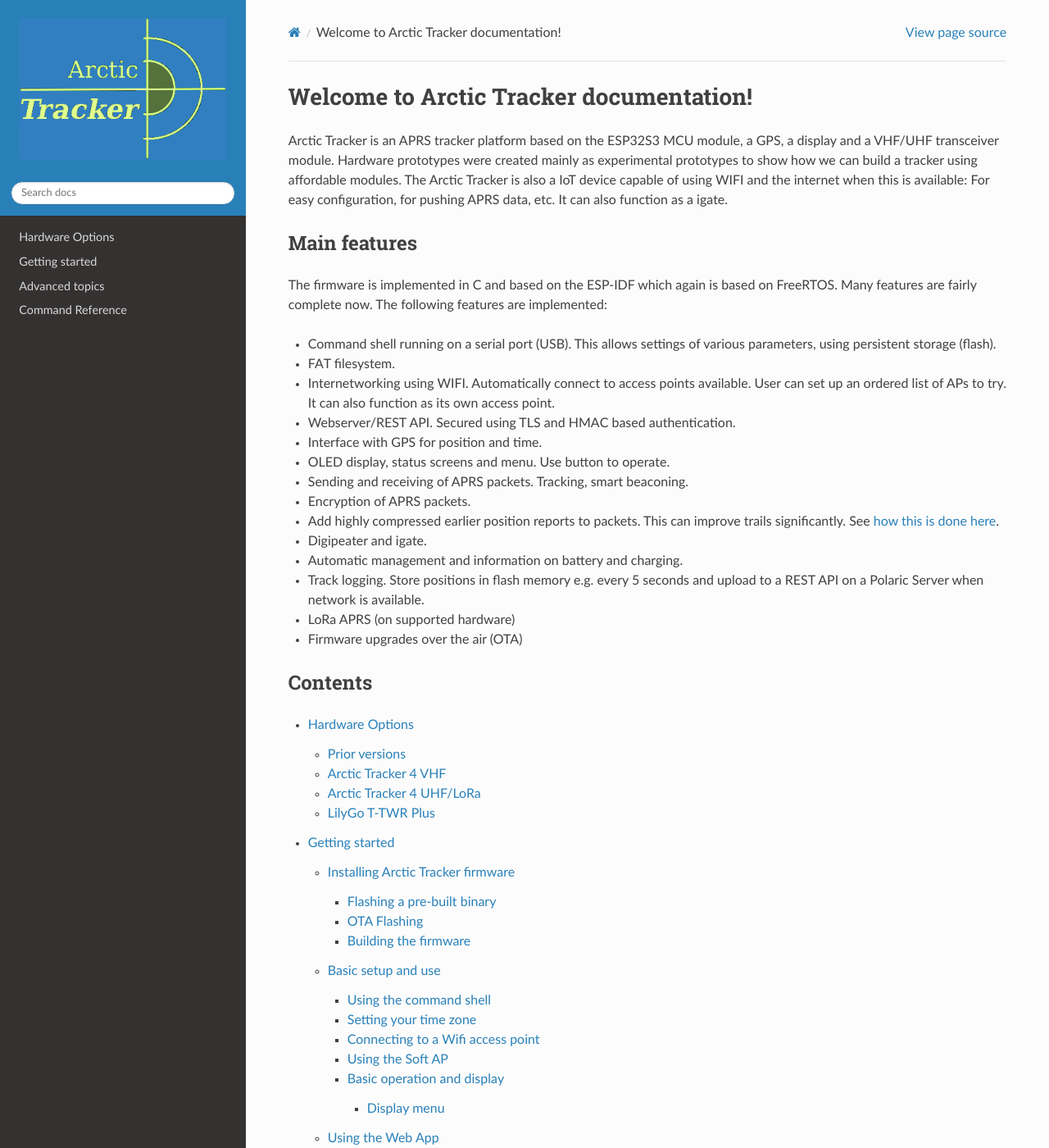
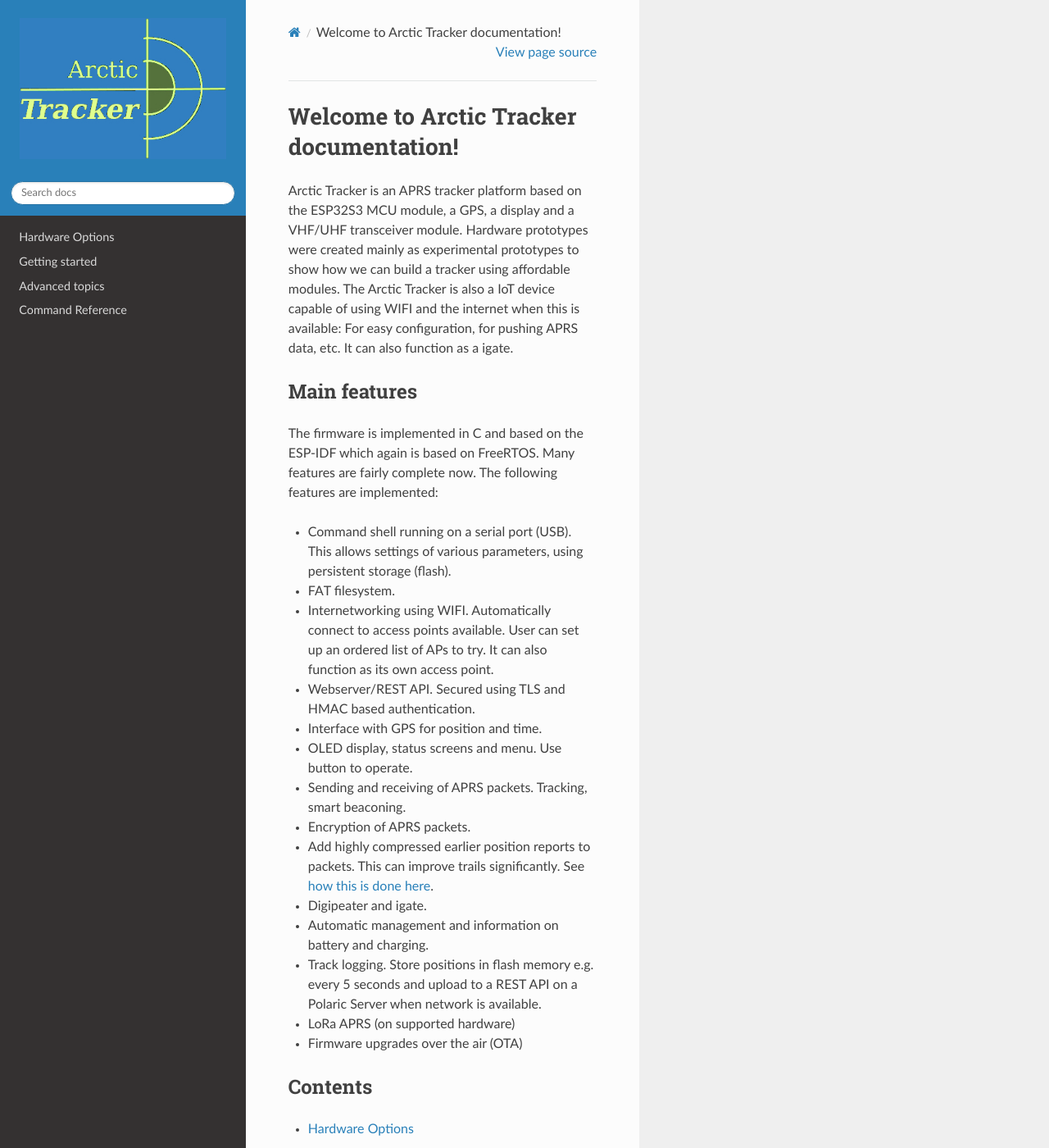
Before and after one commit to Hamlabs/ArcticTracker-docs, a Sphinx documentation site: the page built from docs/index.rst, in a window 1280 px wide and 1400 px high. Shown: the whole window at 82% size. Built offline with Sphinx 7.4.7 and the Read the Docs theme 3.1.0, drawn with Linux system fonts in a browser that asks for light colours; pages that are not in the unit, such as notebooks, are missing from menus.

Commit message:
Change max-width of container to 30em

```diff
--- a/docs/_static/custom.css
+++ b/docs/_static/custom.css
@@ -1,4 +1,4 @@
 /* Make the container wider but keep a ceiling limit */
 .wy-nav-content {
-    max-width: 1200px !important;
+    max-width: 30em !important;
 }
```
